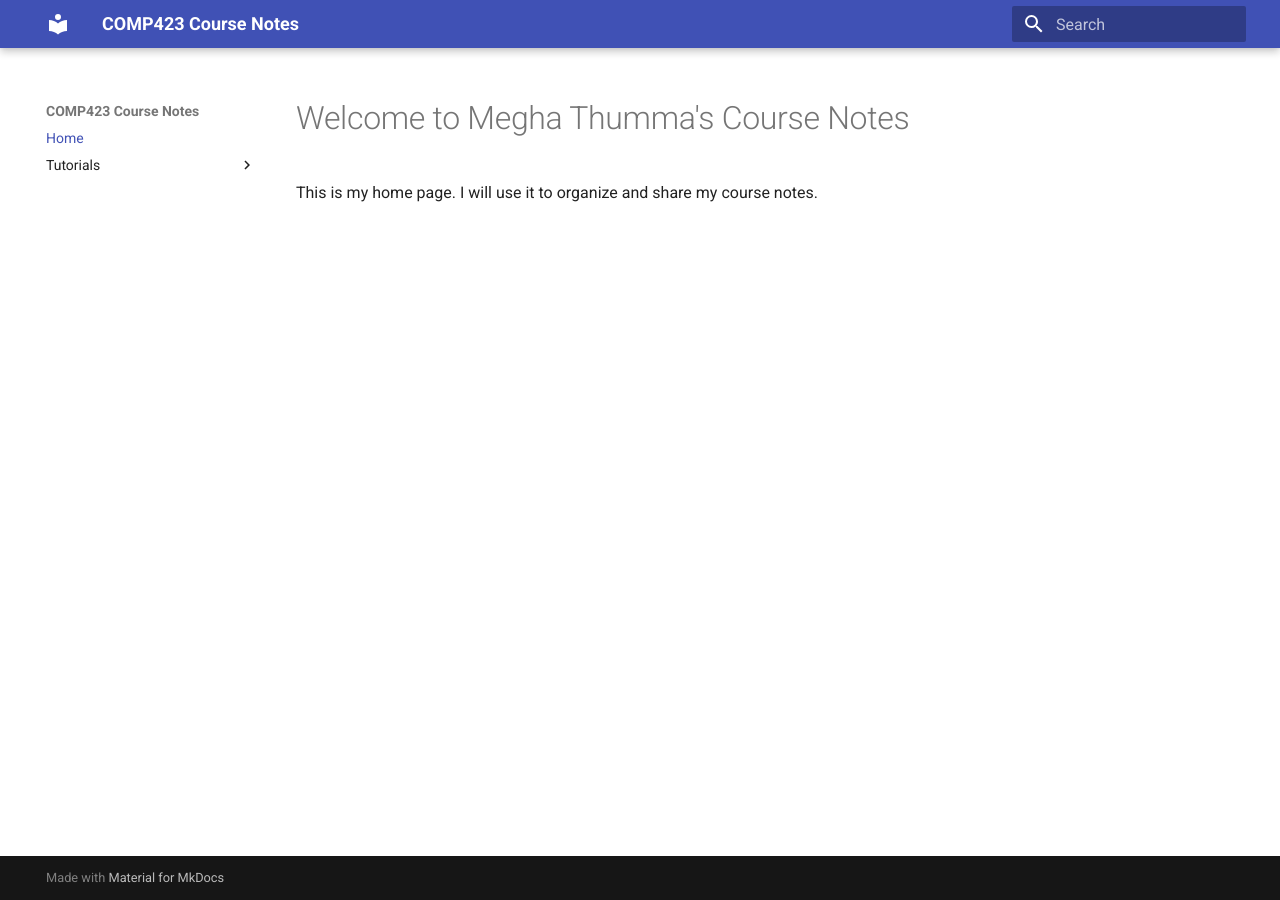
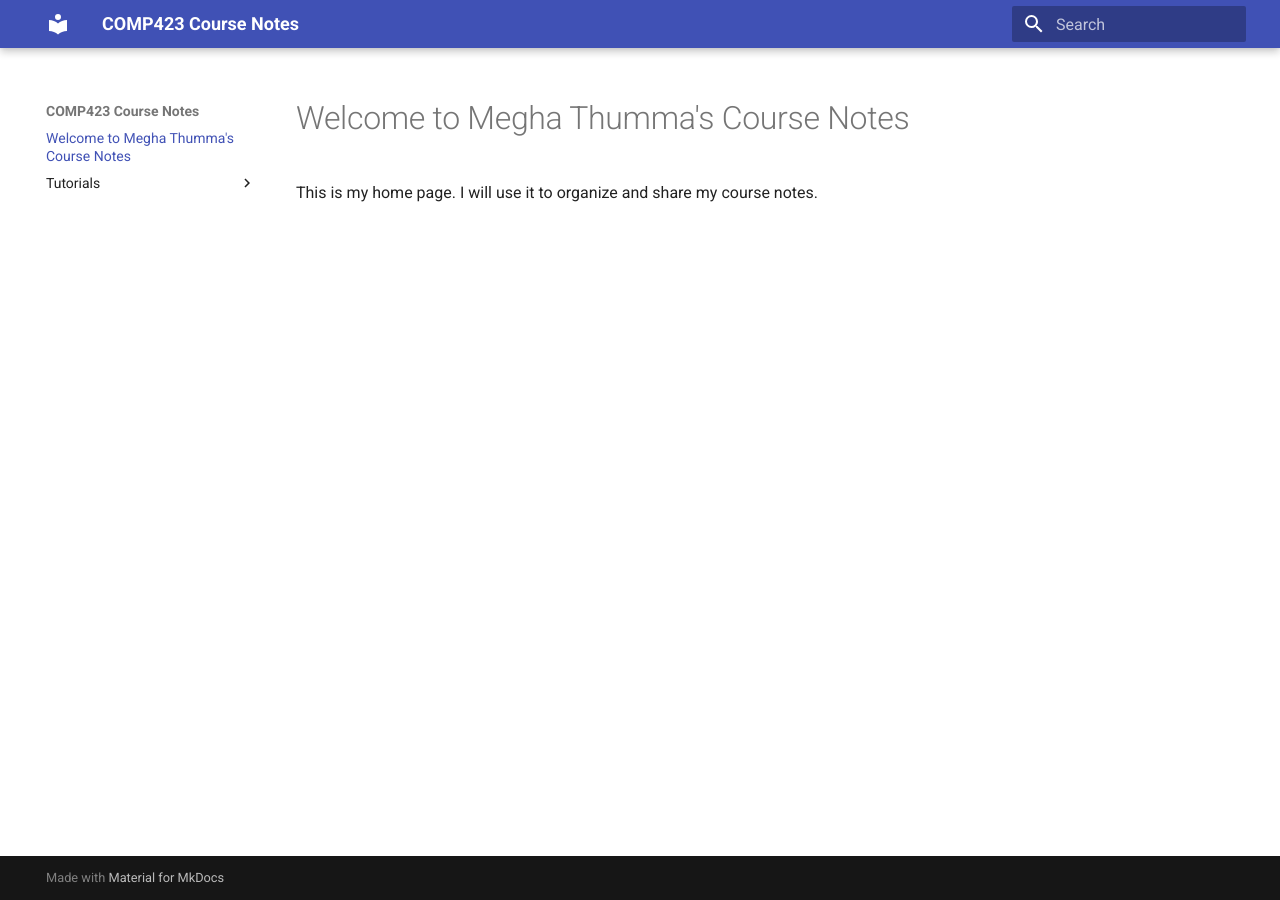
Before and after one commit to mthumma20/comp423-course-notes, an MkDocs documentation site: the page built from docs/index.md, in a window 1280 px wide. Built offline with MkDocs 1.6.1 and Material for MkDocs 9.7.7, drawn with Linux system fonts in a browser that asks for light colours; part of the change alters nothing that is shown.

Commit message:
Update mkdocs.yml and .DS_Store changes

```diff
--- a/mkdocs.yml
+++ b/mkdocs.yml
@@ -1,8 +1,3 @@
 site_name: COMP423 Course Notes
 theme:
   name: material
-
-nav:
-  - Home: index.md
-  - Tutorials:
-      - Rust Setup: tutorials/rust-setup.md
```
